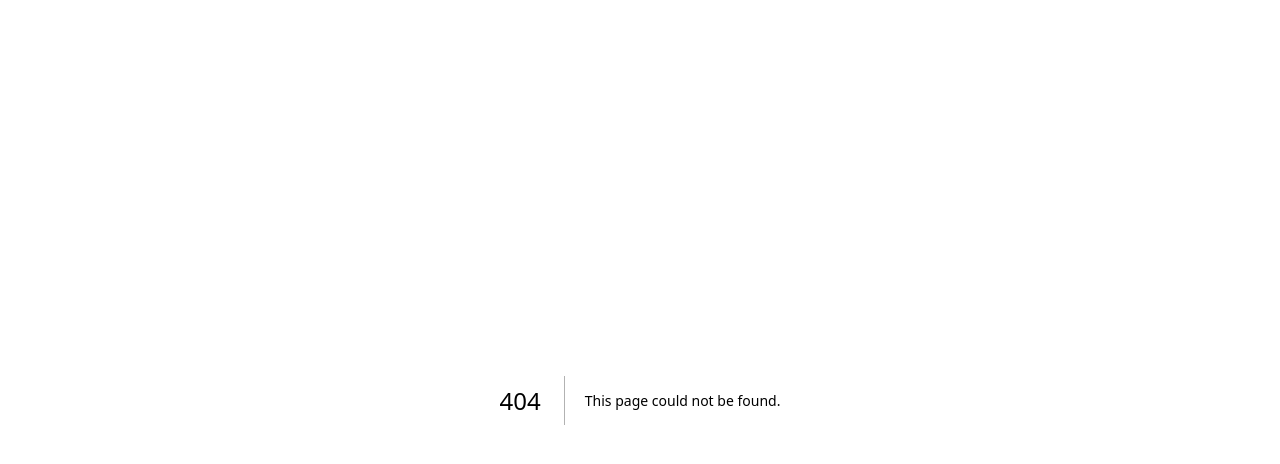
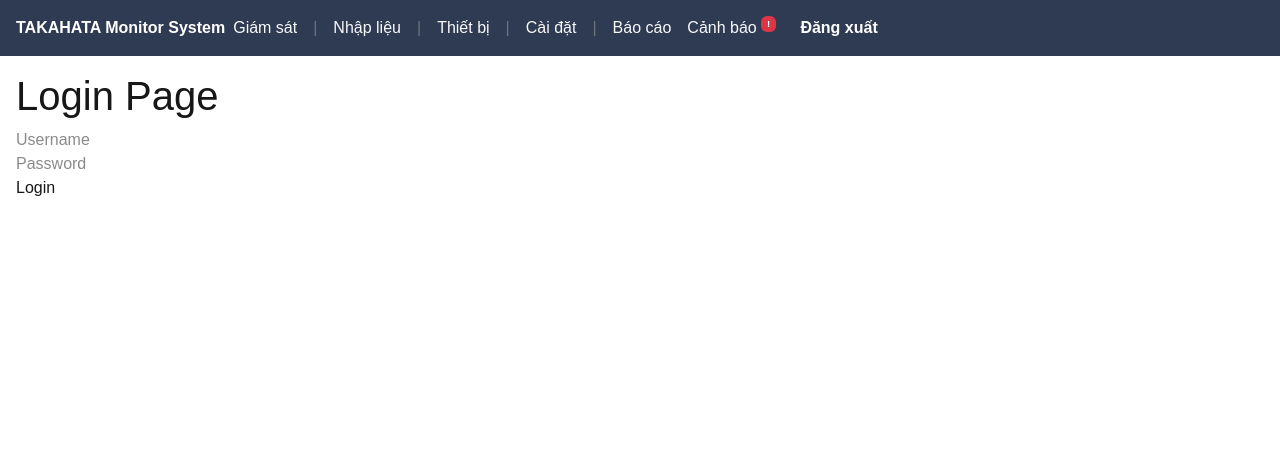
Before and after one commit to NgQLinh/Takahata-helper-copy, a Next.js app in the folder nextjs-web-client/: page /login in a window 1280 px wide. Before the commit this address had no page. Shown: the top 464 px of the page. Built offline with nearby package versions, Linux system fonts and the light colour scheme.

Commit message:
no message

```diff
--- /dev/null
+++ b/nextjs-web-client/app/components/layout/DefaultNavigationLayout.tsx
@@ -0,0 +1,110 @@
+"use client";
+
+import { PropsWithChildren } from "react";
+import Link from "next/link";
+import { usePathname, useRouter } from "next/navigation";
+
+const HomePath = "/home";
+const SystemControlPath = "/system-control";
+const EquipmentPath = "/equipment";
+const SettingsPath = "/settings";
+const ReportPath = "/report";
+const AlertServicePath = "/alert-service";
+
+export default function DefaultNavigationLayout({
+  children,
+}: PropsWithChildren) {
+  const pathname = usePathname();
+  const router = useRouter();
+
+  const navClass = (href: string) =>
+    `nav-link ${pathname === href ? "text-info fw-bold" : "text-light"}`;
+
+  const handleLogout = () => {
+    // Optional: clear token/cookie here
+    router.push("/login");
+  };
+
+  return (
+    <div className="min-vh-100 d-flex flex-column">
+      <nav
+        className="navbar navbar-expand-lg px-3"
+        style={{ backgroundColor: "#2f3b52" }}
+      >
+        <div className="d-flex align-items-center text-white fw-semibold">
+          TAKAHATA Monitor System
+        </div>
+
+        <div className="justify-content-center">
+          <ul className="navbar-nav align-items-center">
+            <li className="nav-item">
+              <Link href={HomePath} className={navClass(HomePath)}>
+                Giám sát
+              </Link>
+            </li>
+
+            <span className="mx-2 text-secondary">|</span>
+
+            <li className="nav-item">
+              <Link
+                href={SystemControlPath}
+                className={navClass(SystemControlPath)}
+              >
+                Nhập liệu
+              </Link>
+            </li>
+
+            <span className="mx-2 text-secondary">|</span>
+
+            <li className="nav-item">
+              <Link href={EquipmentPath} className={navClass(EquipmentPath)}>
+                Thiết bị
+              </Link>
+            </li>
+
+            <span className="mx-2 text-secondary">|</span>
+
+            <li className="nav-item">
+              <Link href={SettingsPath} className={navClass(SettingsPath)}>
+                Cài đặt
+              </Link>
+            </li>
+
+            <span className="mx-2 text-secondary">|</span>
+
+            <li className="nav-item">
+              <Link href={ReportPath} className={navClass(ReportPath)}>
+                Báo cáo
+              </Link>
+            </li>
+
+            <li className="nav-item">
+              <Link
+                href={AlertServicePath}
+                className={navClass(AlertServicePath)}
+              >
+                Cảnh báo
+                <span
+                  className="badge bg-danger ms-1"
+                  style={{
+                    fontSize: "0.6rem",
+                    position: "relative",
+                    top: "-6px",
+                  }}
+                >
+                  !
+                </span>
+              </Link>
+            </li>
+          </ul>
+        </div>
+
+        <div className="text-white fw-semibold px-3 py-2">
+          <button onClick={handleLogout}>Đăng xuất</button>
+        </div>
+      </nav>
+
+      <main className="flex-grow-1 p-3">{children}</main>
+    </div>
+  );
+}
--- /dev/null
+++ b/nextjs-web-client/app/home/page.tsx
@@ -0,0 +1,8 @@
+export default function HomePage() {
+  return (
+    <div>
+      <h1>Home Page</h1>
+      <p>Welcome!</p>
+    </div>
+  );
+}
--- a/nextjs-web-client/app/layout.tsx
+++ b/nextjs-web-client/app/layout.tsx
@@ -1,6 +1,9 @@
 import type { Metadata } from "next";
 import { Geist, Geist_Mono } from "next/font/google";
+import "bootstrap/dist/css/bootstrap.min.css";
+import "bootstrap-icons/font/bootstrap-icons.css";
 import "./globals.css";
+import DefaultNavigationLayout from "./components/layout/DefaultNavigationLayout";
 
 const geistSans = Geist({
   variable: "--font-geist-sans",
@@ -23,11 +26,18 @@ export default function RootLayout({
   children: React.ReactNode;
 }>) {
   return (
-    <html
-      lang="en"
-      className={`${geistSans.variable} ${geistMono.variable} h-full antialiased`}
-    >
-      <body className="min-h-full flex flex-col">{children}</body>
+    <html lang="vi">
+      <body>
+        <DefaultNavigationLayout>{children}</DefaultNavigationLayout>
+      </body>
     </html>
   );
+  // return (
+  //   <html
+  //     lang="en"
+  //     className={`${geistSans.variable} ${geistMono.variable} h-full antialiased`}
+  //   >
+  //     <body className="min-h-full flex flex-col">{children}</body>
+  //   </html>
+  // );
 }
--- /dev/null
+++ b/nextjs-web-client/app/login/page.tsx
@@ -0,0 +1,46 @@
+"use client";
+
+import { useRouter } from "next/navigation";
+import { useState } from "react";
+
+export default function LoginPage() {
+  const router = useRouter();
+
+  const [username, setUsername] = useState("");
+  const [password, setPassword] = useState("");
+
+  const handleLogin = () => {
+    // Replace with real API authentication
+    if (username === "admin" && password === "123") {
+      router.push("/home");
+    } else {
+      alert("Invalid username or password");
+    }
+  };
+
+  return (
+    <div>
+      <h1>Login Page</h1>
+
+      <input
+        type="text"
+        placeholder="Username"
+        value={username}
+        onChange={(e) => setUsername(e.target.value)}
+      />
+
+      <br />
+
+      <input
+        type="password"
+        placeholder="Password"
+        value={password}
+        onChange={(e) => setPassword(e.target.value)}
+      />
+
+      <br />
+
+      <button onClick={handleLogin}>Login</button>
+    </div>
+  );
+}
--- a/nextjs-web-client/app/page.tsx
+++ b/nextjs-web-client/app/page.tsx
@@ -1,65 +1,68 @@
-import Image from "next/image";
+import { redirect } from "next/dist/client/components/navigation";
+// import Image from "next/image";
 
 export default function Home() {
-  return (
-    <div className="flex flex-col flex-1 items-center justify-center bg-zinc-50 font-sans dark:bg-black">
-      <main className="flex flex-1 w-full max-w-3xl flex-col items-center justify-between py-32 px-16 bg-white dark:bg-black sm:items-start">
-        <Image
-          className="dark:invert"
-          src="/next.svg"
-          alt="Next.js logo"
-          width={100}
-          height={20}
-          priority
-        />
-        <div className="flex flex-col items-center gap-6 text-center sm:items-start sm:text-left">
-          <h1 className="max-w-xs text-3xl font-semibold leading-10 tracking-tight text-black dark:text-zinc-50">
-            To get started, edit the page.tsx file.
-          </h1>
-          <p className="max-w-md text-lg leading-8 text-zinc-600 dark:text-zinc-400">
-            Looking for a starting point or more instructions? Head over to{" "}
-            <a
-              href="https://vercel.com/templates?framework=next.js&utm_source=create-next-app&utm_medium=appdir-template-tw&utm_campaign=create-next-app"
-              className="font-medium text-zinc-950 dark:text-zinc-50"
-            >
-              Templates
-            </a>{" "}
-            or the{" "}
-            <a
-              href="https://nextjs.org/learn?utm_source=create-next-app&utm_medium=appdir-template-tw&utm_campaign=create-next-app"
-              className="font-medium text-zinc-950 dark:text-zinc-50"
-            >
-              Learning
-            </a>{" "}
-            center.
-          </p>
-        </div>
-        <div className="flex flex-col gap-4 text-base font-medium sm:flex-row">
-          <a
-            className="flex h-12 w-full items-center justify-center gap-2 rounded-full bg-foreground px-5 text-background transition-colors hover:bg-[#383838] dark:hover:bg-[#ccc] md:w-[158px]"
-            href="https://vercel.com/new?utm_source=create-next-app&utm_medium=appdir-template-tw&utm_campaign=create-next-app"
-            target="_blank"
-            rel="noopener noreferrer"
-          >
-            <Image
-              className="dark:invert"
-              src="/vercel.svg"
-              alt="Vercel logomark"
-              width={16}
-              height={16}
-            />
-            Deploy Now
-          </a>
-          <a
-            className="flex h-12 w-full items-center justify-center rounded-full border border-solid border-black/[.08] px-5 transition-colors hover:border-transparent hover:bg-black/[.04] dark:border-white/[.145] dark:hover:bg-[#1a1a1a] md:w-[158px]"
-            href="https://nextjs.org/docs?utm_source=create-next-app&utm_medium=appdir-template-tw&utm_campaign=create-next-app"
-            target="_blank"
-            rel="noopener noreferrer"
-          >
-            Documentation
-          </a>
-        </div>
-      </main>
-    </div>
-  );
+  redirect("/login");
+
+  // return (
+  //   <div className="flex flex-col flex-1 items-center justify-center bg-zinc-50 font-sans dark:bg-black">
+  //     <main className="flex flex-1 w-full max-w-3xl flex-col items-center justify-between py-32 px-16 bg-white dark:bg-black sm:items-start">
+  //       <Image
+  //         className="dark:invert"
+  //         src="/next.svg"
+  //         alt="Next.js logo"
+  //         width={100}
+  //         height={20}
+  //         priority
+  //       />
+  //       <div className="flex flex-col items-center gap-6 text-center sm:items-start sm:text-left">
+  //         <h1 className="max-w-xs text-3xl font-semibold leading-10 tracking-tight text-black dark:text-zinc-50">
+  //           To get started, edit the page.tsx file.
+  //         </h1>
+  //         <p className="max-w-md text-lg leading-8 text-zinc-600 dark:text-zinc-400">
+  //           Looking for a starting point or more instructions? Head over to{" "}
+  //           <a
+  //             href="https://vercel.com/templates?framework=next.js&utm_source=create-next-app&utm_medium=appdir-template-tw&utm_campaign=create-next-app"
+  //             className="font-medium text-zinc-950 dark:text-zinc-50"
+  //           >
+  //             Templates
+  //           </a>{" "}
+  //           or the{" "}
+  //           <a
+  //             href="https://nextjs.org/learn?utm_source=create-next-app&utm_medium=appdir-template-tw&utm_campaign=create-next-app"
+  //             className="font-medium text-zinc-950 dark:text-zinc-50"
+  //           >
+  //             Learning
+  //           </a>{" "}
+  //           center.
+  //         </p>
+  //       </div>
+  //       <div className="flex flex-col gap-4 text-base font-medium sm:flex-row">
+  //         <a
+  //           className="flex h-12 w-full items-center justify-center gap-2 rounded-full bg-foreground px-5 text-background transition-colors hover:bg-[#383838] dark:hover:bg-[#ccc] md:w-[158px]"
+  //           href="https://vercel.com/new?utm_source=create-next-app&utm_medium=appdir-template-tw&utm_campaign=create-next-app"
+  //           target="_blank"
+  //           rel="noopener noreferrer"
+  //         >
+  //           <Image
+  //             className="dark:invert"
+  //             src="/vercel.svg"
+  //             alt="Vercel logomark"
+  //             width={16}
+  //             height={16}
+  //           />
+  //           Deploy Now
+  //         </a>
+  //         <a
+  //           className="flex h-12 w-full items-center justify-center rounded-full border border-solid border-black/[.08] px-5 transition-colors hover:border-transparent hover:bg-black/[.04] dark:border-white/[.145] dark:hover:bg-[#1a1a1a] md:w-[158px]"
+  //           href="https://nextjs.org/docs?utm_source=create-next-app&utm_medium=appdir-template-tw&utm_campaign=create-next-app"
+  //           target="_blank"
+  //           rel="noopener noreferrer"
+  //         >
+  //           Documentation
+  //         </a>
+  //       </div>
+  //     </main>
+  //   </div>
+  // );
 }
```
